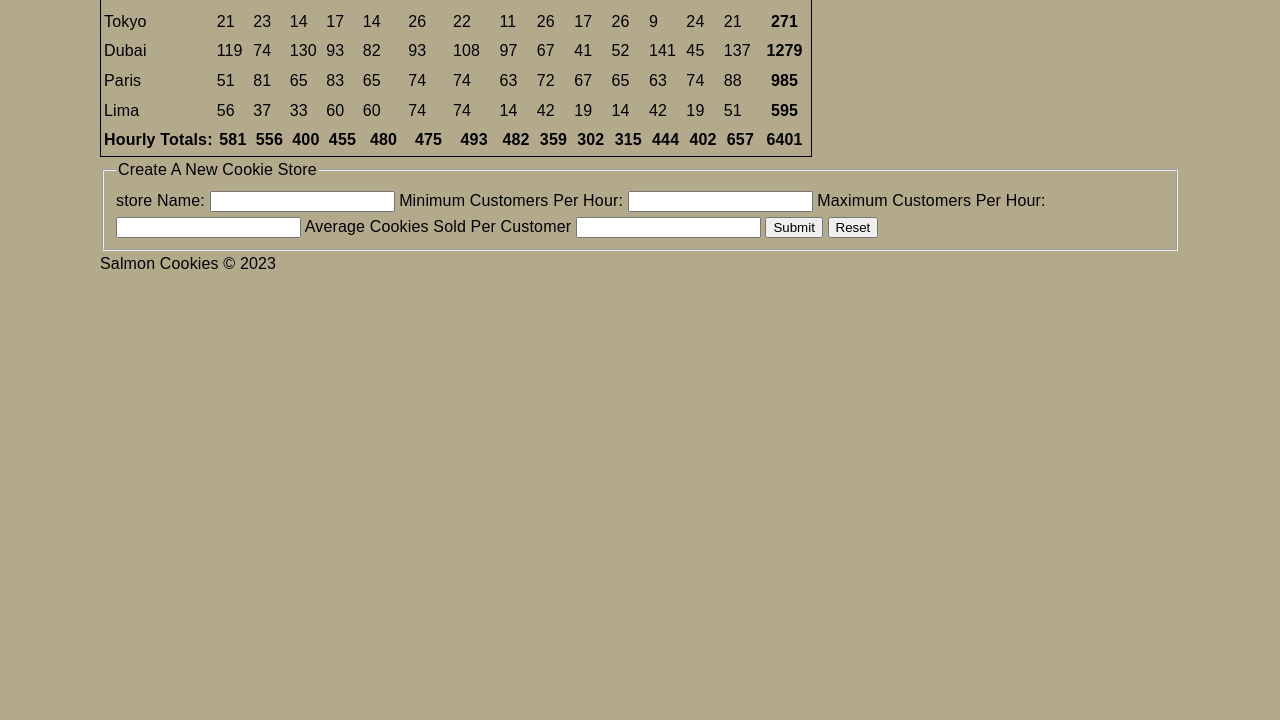
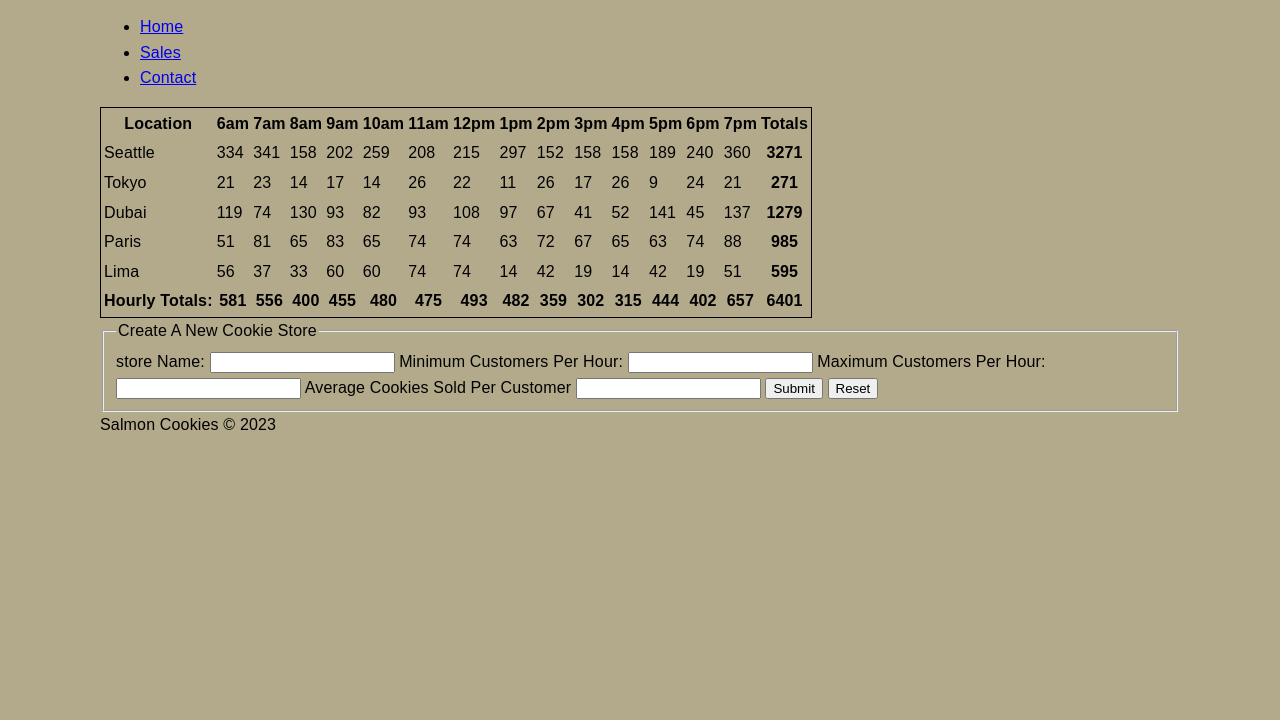
Before and after one commit to tsaku56/lab06, a plain HTML site: page sales.html in a window 1280 px wide. Shown: the part 80-800 px from the top of the page. Drawn offline with Linux system fonts and the light colour scheme.

Commit message:
class 08 bby

```diff
--- a/sales.html
+++ b/sales.html
@@ -11,7 +11,18 @@
     <link rel="stylesheet" href="styles.css" />
   </head>
   <body>
-    <header>Salmon Cookies</header>
+    <header>
+      <div class="container header-container">
+        <h1>Salmon Cookies</h1>
+        <nav>
+          <ul>
+            <li><a href="index.html">Home</a></li>
+            <li><a href="sales.html">Sales</a></li>
+            <li><a href="#">Contact</a></li>
+          </ul>
+        </nav>
+      </div>
+    </header>
     <main>
       <table id="sales-table"></table>
       <form id="cookie-form">
--- /dev/null
+++ b/stylefront.css
@@ -0,0 +1,23 @@
+* {
+  box-sizing: border-box;
+}
+
+body {
+  font-family: "Poppins", sans-serif;
+  font-size: 1rem;
+  font-weight: 400;
+  letter-spacing: 0.01em;
+  line-height: 1.6;
+  color: black;
+  background-color: rgb(179, 170, 140);
+  width: 90%;
+  margin: 0 auto;
+  max-width: 1080px;
+}
+
+#sub-images {
+  display: block;
+  margin-left: auto;
+  margin-right: auto;
+  width: 60%;
+}
```
Also changed, not shown: index.html (+40 -1 lines), images/sshotclass08.jpg (added), 1 other file.
